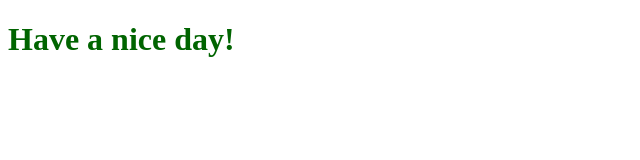
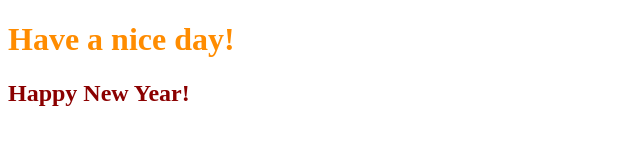
Before and after one commit to UlyanaBrataus/rsschool-cv, a plain HTML site: page index.html in a window 1280 px wide. Shown: the whole page, without its empty margins (0-640 px from the left). Drawn offline with Linux system fonts and the light colour scheme; files that its build step writes are made by us from their sources.

Commit message:
feat: add heading and style

```diff
--- a/index.html
+++ b/index.html
@@ -9,5 +9,6 @@
   </head>
   <body>
     <h1 class="day">Have a nice day!</h1>
+    <h2 class="new-year">Happy New Year!</h2>
   </body>
 </html>
--- a/style.css
+++ b/style.css
@@ -1,3 +1,6 @@
 .day {
-  color: darkgreen;
+  color: darkorange;
 }
+.new-year {
+  color: darkred;
+}
```
